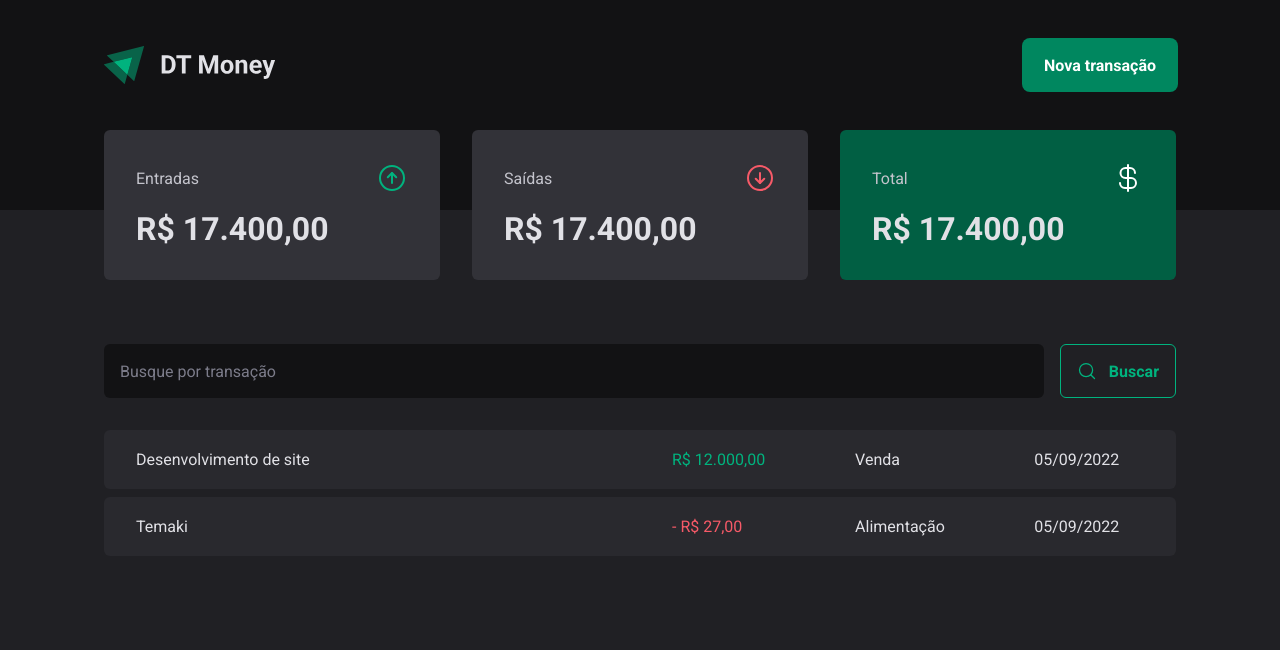
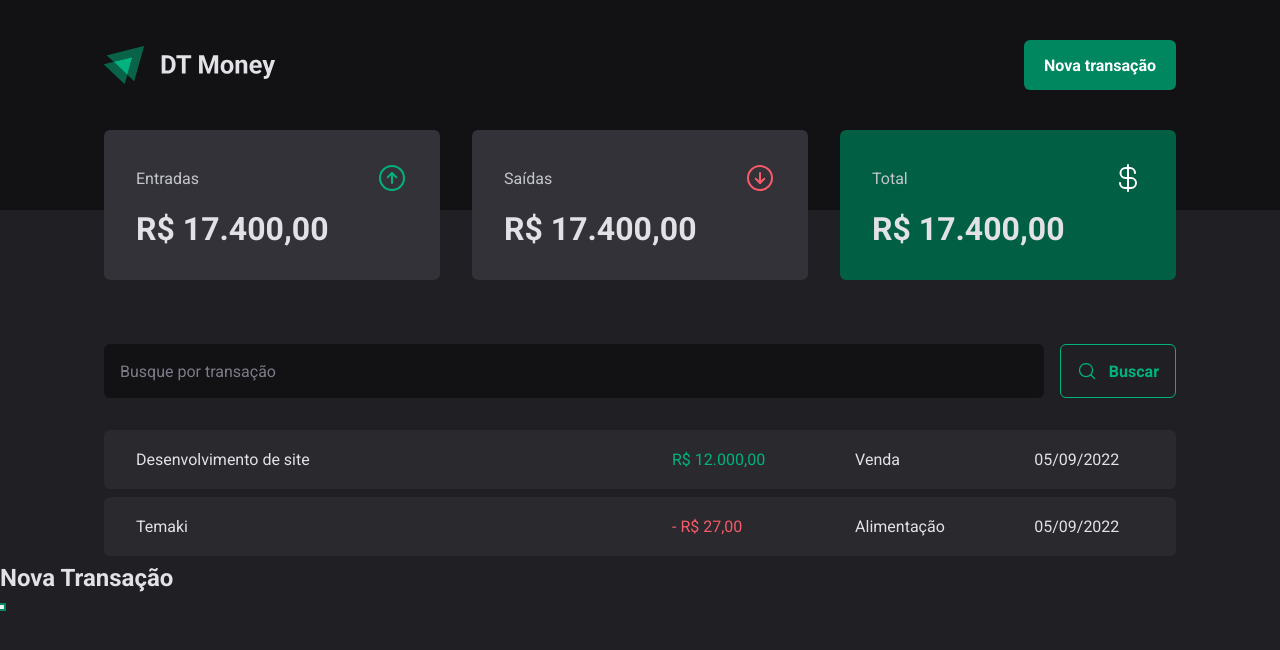
Before and after one commit to Kierico/dtmoney-att, a React (Vite) app: page / in a window 1280 px wide. Both pictures are taken after a click on the button "Nova transação". Shown: the top 650 px of the page. Built offline with nearby package versions, Linux system fonts and the light colour scheme.

Commit message:
1.7 - Criando um modal acessível

```diff
--- a/package.json
+++ b/package.json
@@ -9,6 +9,7 @@
     "preview": "vite preview"
   },
   "dependencies": {
+    "@radix-ui/react-dialog": "^1.0.0",
     "phosphor-react": "^1.4.1",
     "react": "^18.2.0",
     "react-dom": "^18.2.0",
--- a/src/components/Header/index.tsx
+++ b/src/components/Header/index.tsx
@@ -1,4 +1,5 @@
 import { HeaderContainer, HeaderContent, NewTransactionButton } from "./styles";
+import * as Dialog from '@radix-ui/react-dialog';
 
 import logoImg from '../../assets/logo.svg';
 
@@ -7,7 +8,19 @@
         <HeaderContainer>
             <HeaderContent>
                 <img src={logoImg} alt="" />
-                <NewTransactionButton>Nova transação</NewTransactionButton>
+                <Dialog.Root>
+                    <Dialog.Trigger asChild>
+                        <NewTransactionButton>Nova transação</NewTransactionButton>
+                    </Dialog.Trigger>
+                    <Dialog.Portal>
+                        <Dialog.Overlay />
+                        <Dialog.Content>
+                            <Dialog.Title>Nova Transação</Dialog.Title>
+                            <Dialog.Description />
+                            <Dialog.Close />
+                        </Dialog.Content>
+                    </Dialog.Portal>
+                </Dialog.Root>
             </HeaderContent>
         </HeaderContainer>
     );
```
Also changed, not shown: 2 other files (tests, documents, lock files or other folders).
